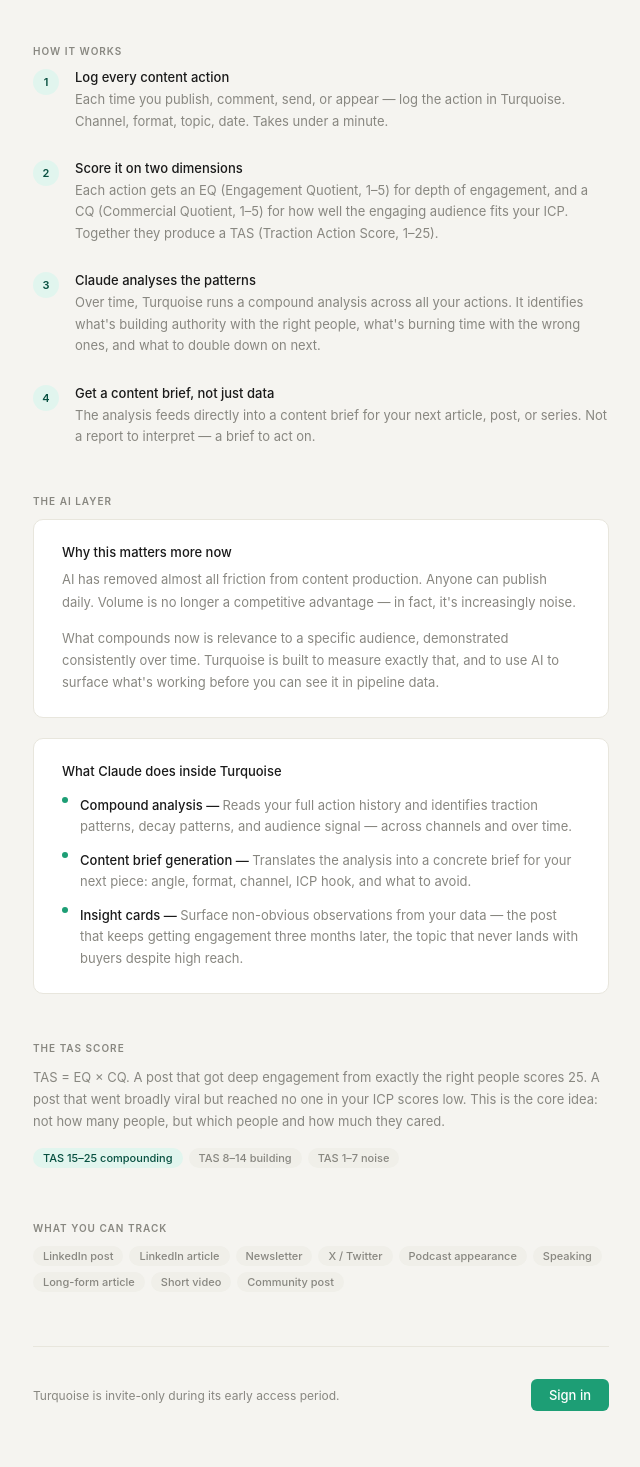
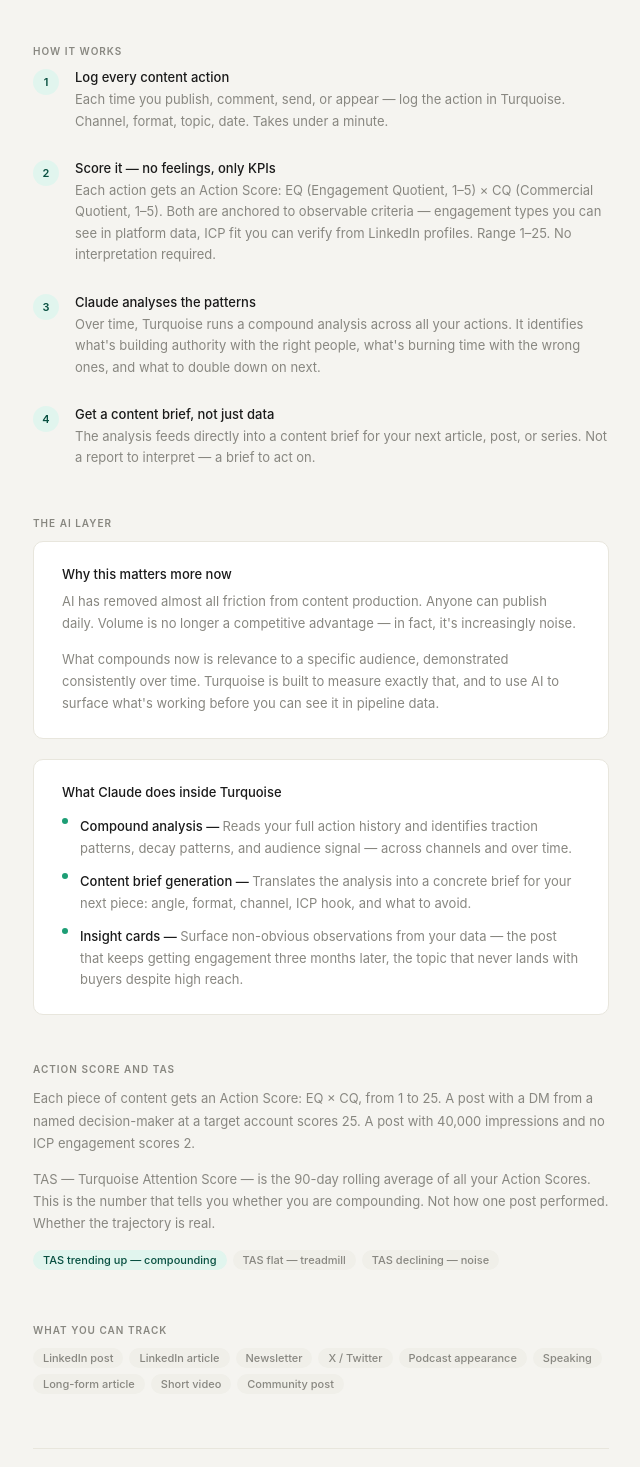
Before and after one commit to d0unia/turquoise, a React (Vite) app: page /about in a window 1280 px wide. Shown: the part 504-1971 px from the top of the page, without its empty margins (319-959 px from the left). Built offline with nearby package versions, Linux system fonts and the light colour scheme; no server answers.

Commit message:
fix: update About page with Action Score / TAS redefinition

```diff
--- a/src/views/About.jsx
+++ b/src/views/About.jsx
@@ -124,8 +124,8 @@
           />
           <Step
             n="2"
-            title="Score it on two dimensions"
-            body="Each action gets an EQ (Engagement Quotient, 1–5) for depth of engagement, and a CQ (Commercial Quotient, 1–5) for how well the engaging audience fits your ICP. Together they produce a TAS (Traction Action Score, 1–25)."
+            title="Score it — no feelings, only KPIs"
+            body="Each action gets an Action Score: EQ (Engagement Quotient, 1–5) × CQ (Commercial Quotient, 1–5). Both are anchored to observable criteria — engagement types you can see in platform data, ICP fit you can verify from LinkedIn profiles. Range 1–25. No interpretation required."
           />
           <Step
             n="3"
@@ -191,14 +191,17 @@
         </Section>
 
         {/* the score */}
-        <Section label="The TAS score">
+        <Section label="Action Score and TAS">
+          <p style={{ fontSize: 13, color: MUTED, lineHeight: 1.7, margin: '0 0 14px' }}>
+            Each piece of content gets an Action Score: EQ × CQ, from 1 to 25. A post with a DM from a named decision-maker at a target account scores 25. A post with 40,000 impressions and no ICP engagement scores 2.
+          </p>
           <p style={{ fontSize: 13, color: MUTED, lineHeight: 1.7, margin: '0 0 16px' }}>
-            TAS = EQ × CQ. A post that got deep engagement from exactly the right people scores 25. A post that went broadly viral but reached no one in your ICP scores low. This is the core idea: not how many people, but which people and how much they cared.
+            TAS — Turquoise Attention Score — is the 90-day rolling average of all your Action Scores. This is the number that tells you whether you are compounding. Not how one post performed. Whether the trajectory is real.
           </p>
           <div style={{ display: 'flex', flexWrap: 'wrap', gap: 0 }}>
-            <Pill teal>TAS 15–25 compounding</Pill>
-            <Pill>TAS 8–14 building</Pill>
-            <Pill>TAS 1–7 noise</Pill>
+            <Pill teal>TAS trending up — compounding</Pill>
+            <Pill>TAS flat — treadmill</Pill>
+            <Pill>TAS declining — noise</Pill>
           </div>
         </Section>
 
```
